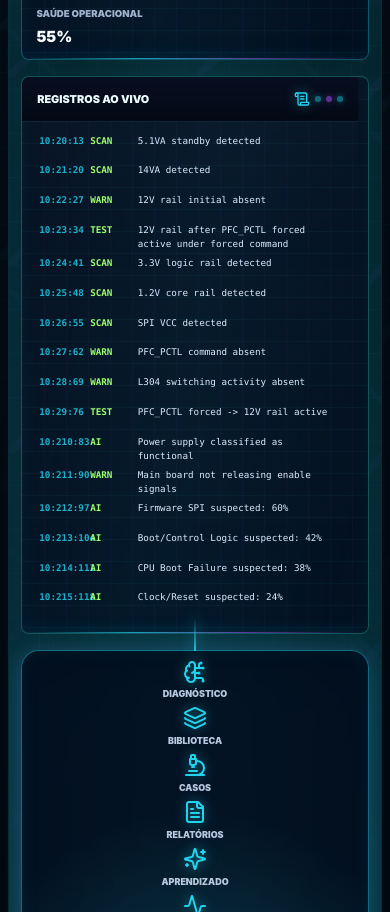
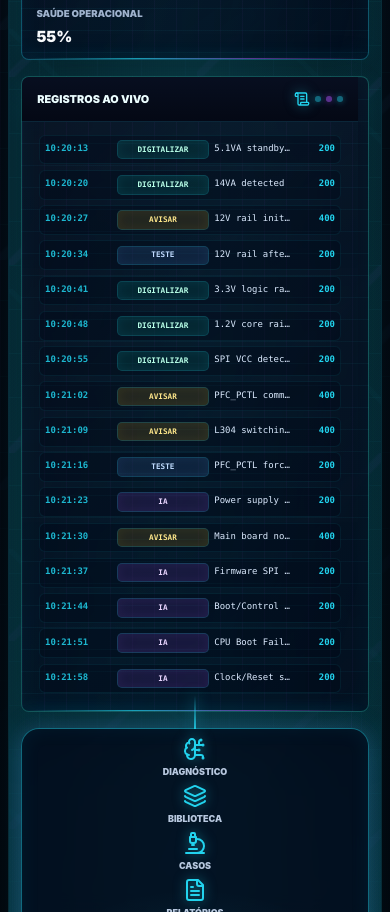
Before and after one commit to Nazireu007/nitro-scan, a React (Vite) app: page / in a window 390 px wide. Shown: the part 3880-4792 px from the top of the page. Built offline with nearby package versions, Linux system fonts and the light colour scheme.

Commit message:
Fix live log layout responsiveness

```diff
--- a/src/components/ArchitectureHero.tsx
+++ b/src/components/ArchitectureHero.tsx
@@ -170,7 +170,37 @@ function translateMetricValue(value: string): string {
 }
 
 function logTime(index: number): string {
-  return `10:2${index}:${String(13 + index * 7).padStart(2, '0')}`;
+  const totalSeconds = 20 * 60 + 13 + index * 7;
+  const minutes = Math.floor(totalSeconds / 60);
+  const seconds = totalSeconds % 60;
+
+  return `10:${String(minutes).padStart(2, '0')}:${String(seconds).padStart(2, '0')}`;
+}
+
+function logTag(level: EngineLog['level']): string {
+  const tags: Record<EngineLog['level'], string> = {
+    AI: 'IA',
+    FAIL: 'AVISAR',
+    INFO: 'DIGITALIZAR',
+    SCAN: 'DIGITALIZAR',
+    TEST: 'TESTE',
+    WARN: 'AVISAR',
+  };
+
+  return tags[level] ?? level;
+}
+
+function logTagClass(level: EngineLog['level']): string {
+  const classes: Record<EngineLog['level'], string> = {
+    AI: 'log-tag-ai',
+    FAIL: 'log-tag-warn',
+    INFO: 'log-tag-scan',
+    SCAN: 'log-tag-scan',
+    TEST: 'log-tag-test',
+    WARN: 'log-tag-warn',
+  };
+
+  return classes[level] ?? 'log-tag-scan';
 }
 
 function Panel({ title, icon: Icon, className, children }: PanelProps) {
@@ -511,8 +541,8 @@ function LogsPanel({ logs }: { logs: EngineLog[] }) {
       <div className="live-log-lines">
         {logs.map((log, index) => (
           <p key={`${log.level}-${log.message}-${index}`}>
-            <span>{logTime(index)}</span>
-            <strong>{log.level}</strong>
+            <time>{logTime(index)}</time>
+            <strong className={logTagClass(log.level)}>{logTag(log.level)}</strong>
             <code>{log.message}</code>
             <em>{log.level === 'WARN' || log.level === 'FAIL' ? '400' : '200'}</em>
           </p>
--- a/src/index.css
+++ b/src/index.css
@@ -1226,26 +1226,91 @@ button {
 
 .live-log-lines p {
   display: grid;
-  grid-template-columns: 3.2rem 2.5rem minmax(0, 1fr) 2rem;
+  grid-template-columns: 4.85rem 7.35rem minmax(0, 1fr) 2.7rem;
   gap: 0.58rem;
-  align-items: start;
-  min-height: 1.52rem;
+  align-items: center;
+  min-height: 1.8rem;
   margin: 0;
+  border: 1px solid rgba(34, 211, 238, 0.08);
+  border-radius: 6px;
+  padding: 0.28rem 0.38rem;
   color: #9fb2cd;
   font-size: clamp(0.58rem, 0.72vw, 0.72rem);
+  background: rgba(2, 6, 23, 0.34);
+}
+
+.live-log-lines time,
+.live-log-lines strong,
+.live-log-lines code,
+.live-log-lines em {
+  min-width: 0;
+}
+
+.live-log-lines time {
+  color: rgba(34, 211, 238, 0.86);
+  font-weight: 900;
+  font-variant-numeric: tabular-nums;
+  white-space: nowrap;
 }
 
 .live-log-lines strong {
-  color: #9eff6e;
-  font-weight: 950;
+  display: inline-flex;
+  align-items: center;
+  justify-content: center;
+  width: 100%;
+  min-height: 1.22rem;
+  border: 1px solid rgba(34, 211, 238, 0.18);
+  border-radius: 5px;
+  padding: 0.14rem 0.46rem;
+  font-size: clamp(0.5rem, 0.6vw, 0.62rem);
+  font-weight: 950;
+  line-height: 1;
+  text-align: center;
+  text-transform: uppercase;
+  white-space: nowrap;
+}
+
+.log-tag-scan {
+  color: #b8ffe8;
+  background: rgba(20, 184, 166, 0.12);
+  box-shadow: inset 0 0 12px rgba(34, 211, 238, 0.08);
+}
+
+.log-tag-ai {
+  border-color: rgba(168, 85, 247, 0.28);
+  color: #e9d5ff;
+  background: rgba(168, 85, 247, 0.13);
+  box-shadow: inset 0 0 12px rgba(168, 85, 247, 0.09);
+}
+
+.log-tag-warn {
+  border-color: rgba(251, 191, 36, 0.3);
+  color: #fde68a;
+  background: rgba(251, 191, 36, 0.12);
+  box-shadow: inset 0 0 12px rgba(251, 191, 36, 0.08);
+}
+
+.log-tag-test {
+  border-color: rgba(96, 165, 250, 0.3);
+  color: #bfdbfe;
+  background: rgba(96, 165, 250, 0.12);
+  box-shadow: inset 0 0 12px rgba(96, 165, 250, 0.08);
+}
+
+.live-log-lines code {
+  overflow: hidden;
+  color: #dbeafe;
+  text-overflow: ellipsis;
+  white-space: nowrap;
 }
 
 .live-log-lines em {
-  padding-top: 0.02rem;
   color: #22d3ee;
   font-style: normal;
   font-weight: 950;
+  font-variant-numeric: tabular-nums;
   text-align: right;
+  white-space: nowrap;
 }
 
 .bottom-dock {
@@ -1599,11 +1664,19 @@ button {
   }
 
   .live-log-lines p {
-    grid-template-columns: 2.6rem 2.4rem minmax(0, 1fr);
+    grid-template-columns: 4.15rem 5.75rem minmax(0, 1fr) 2.35rem;
+    gap: 0.34rem;
+    padding: 0.26rem 0.3rem;
+    font-size: 0.56rem;
+  }
+
+  .live-log-lines strong {
+    padding: 0.12rem 0.28rem;
+    font-size: 0.48rem;
   }
 
   .live-log-lines em {
-    display: none;
+    display: block;
   }
 }
 
```
